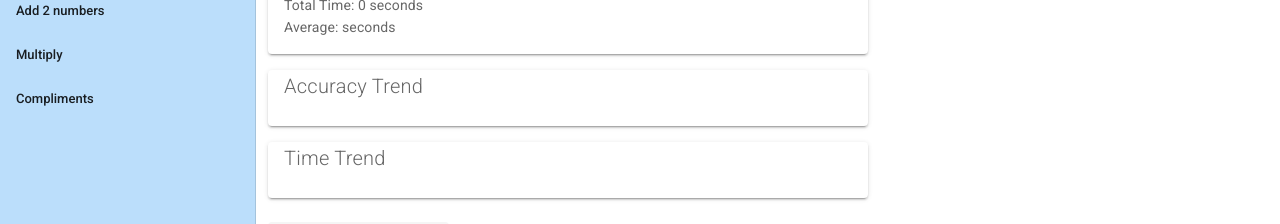
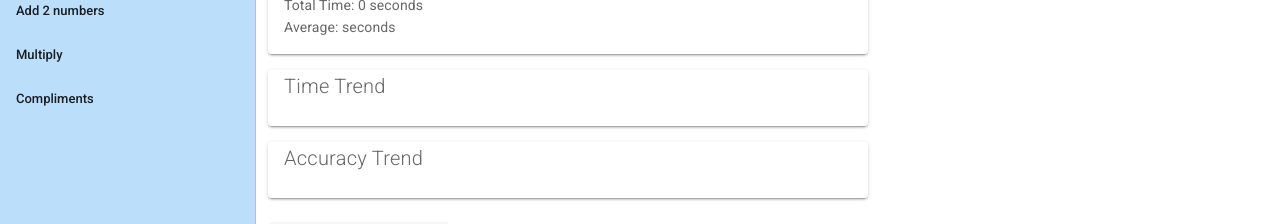
Before and after one commit to kinitpatel/rishi-math, a Vue app: page / in a window 1280 px wide. Shown: the part 189-413 px from the top of the page. Built offline with nearby package versions, Linux system fonts and the light colour scheme.

Commit message:
moved time trend to the top

```diff
--- a/src/components/Quiz.vue
+++ b/src/components/Quiz.vue
@@ -48,12 +48,12 @@
 				>
 					<v-card-text class="pt-0">
 						<div class="title font-weight-light mb-2">
-							Accuracy Trend
+							Time Trend
 						</div>
 					</v-card-text>
 					<v-sparkline
-						:value="accuracyTrend"
-						:gradient="['#1feaea', '#ffd200', '#f72047']"
+						:value="timeTrend"
+						:gradient="['#f72047', '#ffd200', '#1feaea']"
 						:smooth="10"
 						:padding="8"
 						:line-width="2"
@@ -65,19 +65,18 @@
 						auto-draw
 					></v-sparkline>
 				</v-card>
-
 				<v-card
 					class="mt-4"
 					max-width="600"
 				>
 					<v-card-text class="pt-0">
 						<div class="title font-weight-light mb-2">
-							Time Trend
+							Accuracy Trend
 						</div>
 					</v-card-text>
 					<v-sparkline
-						:value="timeTrend"
-						:gradient="['#f72047', '#ffd200', '#1feaea']"
+						:value="accuracyTrend"
+						:gradient="['#1feaea', '#ffd200', '#f72047']"
 						:smooth="10"
 						:padding="8"
 						:line-width="2"
```
